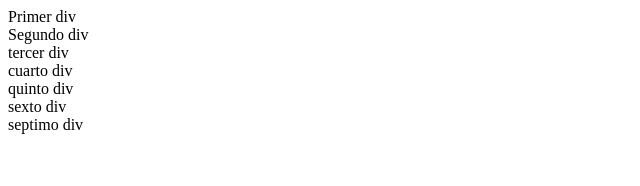
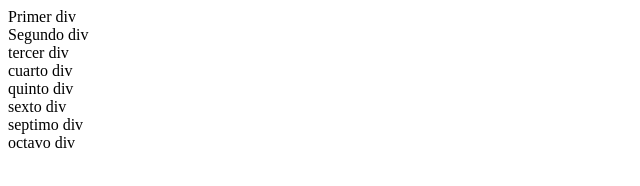
Before and after one commit to Santiago-dv/Taller_BuenasPracticas, a plain HTML site: page index.html in a window 1280 px wide. Shown: the full height of the page, 0-640 px from the left. Drawn offline with Linux system fonts and the light colour scheme.

Commit message:
eighth commit

```diff
--- a/index.html
+++ b/index.html
@@ -13,5 +13,6 @@
     <div>quinto div</div>
     <div>sexto div</div>
     <div>septimo div</div>
+    <div>octavo div</div>
 </body>
 </html>
```
